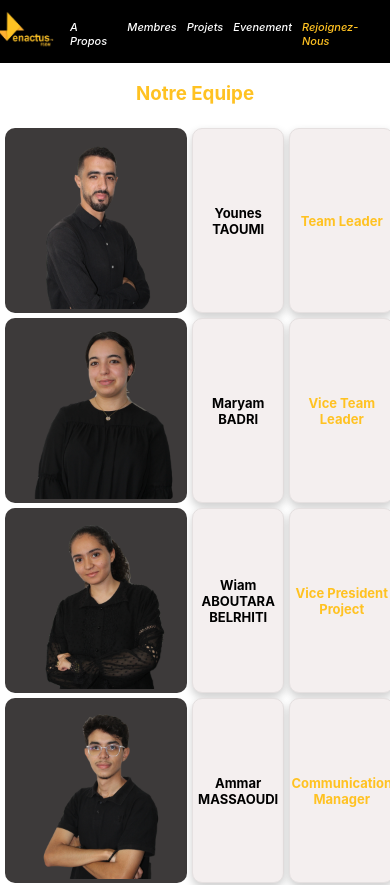
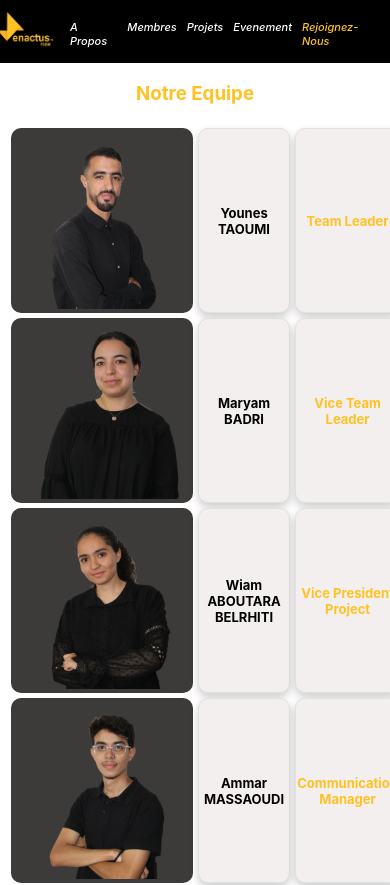
Before and after one commit to Hanae02-elhd/enactus, a React (Create React App) app: page /enactus/Evenement in a window 390 px wide. Shown: the top 885 px of the page. Built offline with nearby package versions, Linux system fonts and the light colour scheme.

Commit message:
Premier commit

```diff
--- a/src/component/Formulaire/Form.css
+++ b/src/component/Formulaire/Form.css
@@ -54,7 +54,7 @@ p {
     input[type="email"],
     input[type="tel"],
     input[type="number"] {
-        width: 90%;
+        width: 96%;
         padding: 8px;
         margin-top: 5px;
         margin-bottom: 15px;
--- a/src/component/Membres/membre.css
+++ b/src/component/Membres/membre.css
@@ -95,7 +95,7 @@ td {
     #membre {
         width: 85%;
         border-spacing: 5px 5px;
-        margin-left: 0%;
+        margin-left: 1.5%;
     }
 
     .imb {
```
